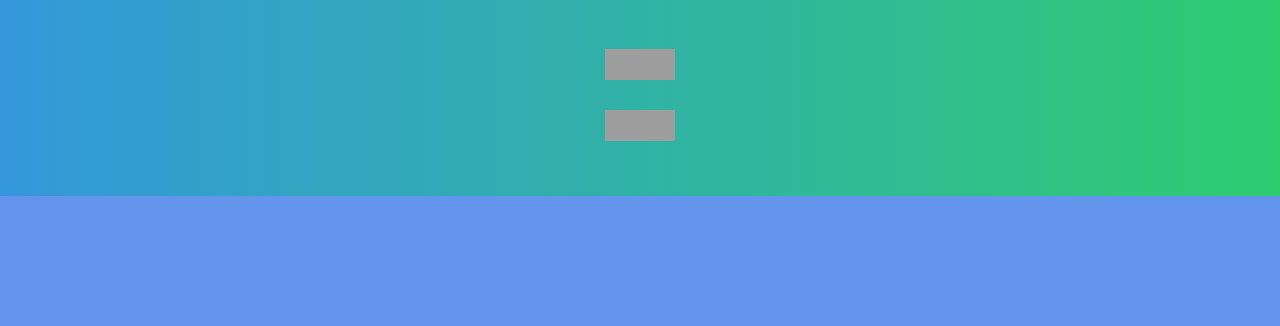
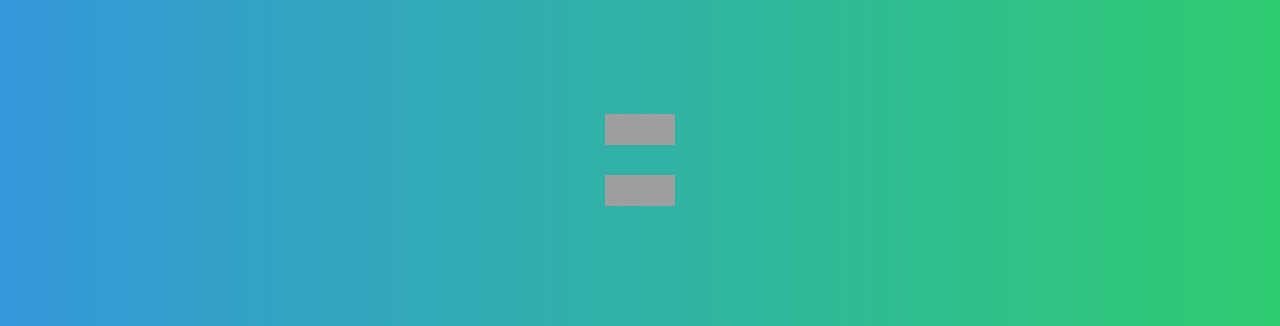
Before and after one commit to emeshesha39/Prog109-Programming, a plain HTML site: page chess/chessboard.html in a window 1280 px wide. Shown: the part 1010-1336 px from the top of the page. Before the commit the page ends 1206 px from the top, so only its background shows below. Drawn offline with Linux system fonts and the light colour scheme; grey boxes are pictures that could not be loaded; a web font is replaced by a local one.

Commit message:
Update style.css

```diff
--- a/chess/style.css
+++ b/chess/style.css
@@ -64,7 +64,7 @@ header {
 
 footer {
   background: linear-gradient(to right, #3498db, #2ecc71); /* Blue to green gradient */
-  padding: 30px;
+  padding: 95px;
   text-align: center;
   color: white;
 }
```
